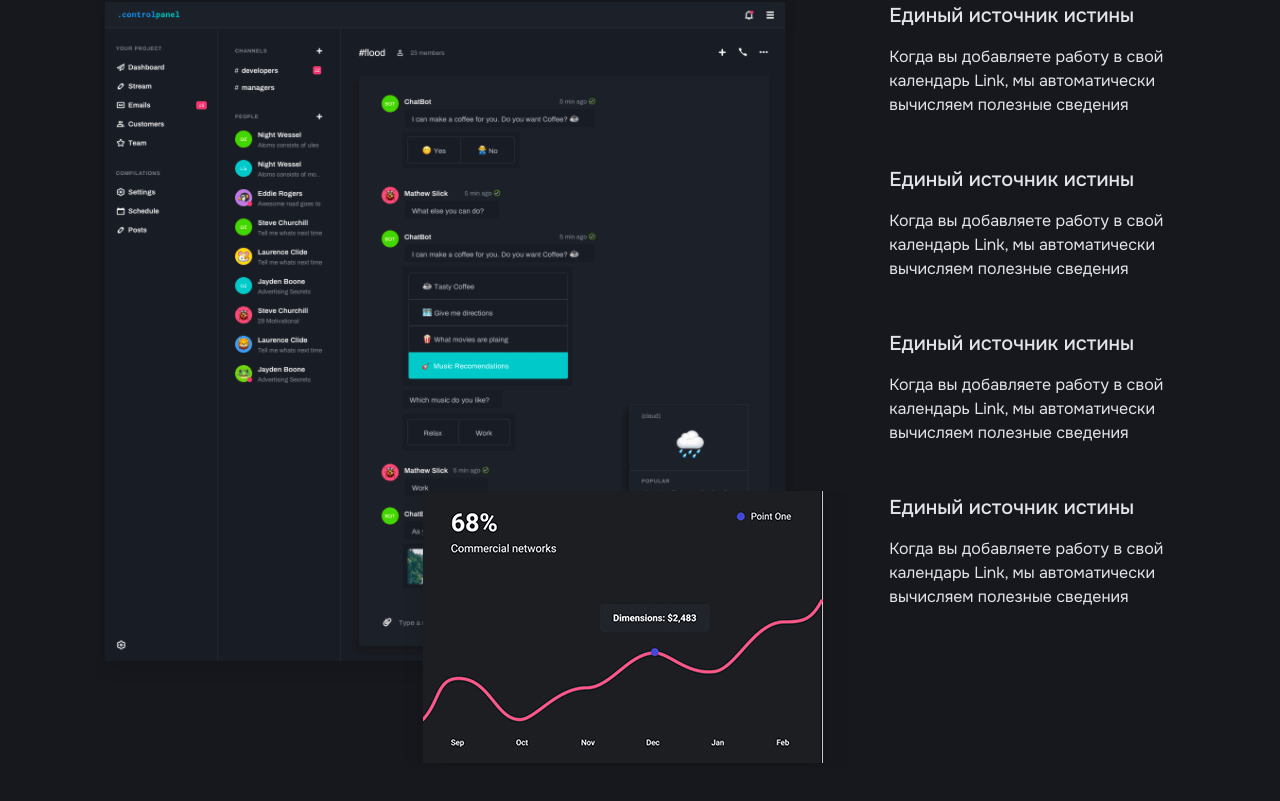
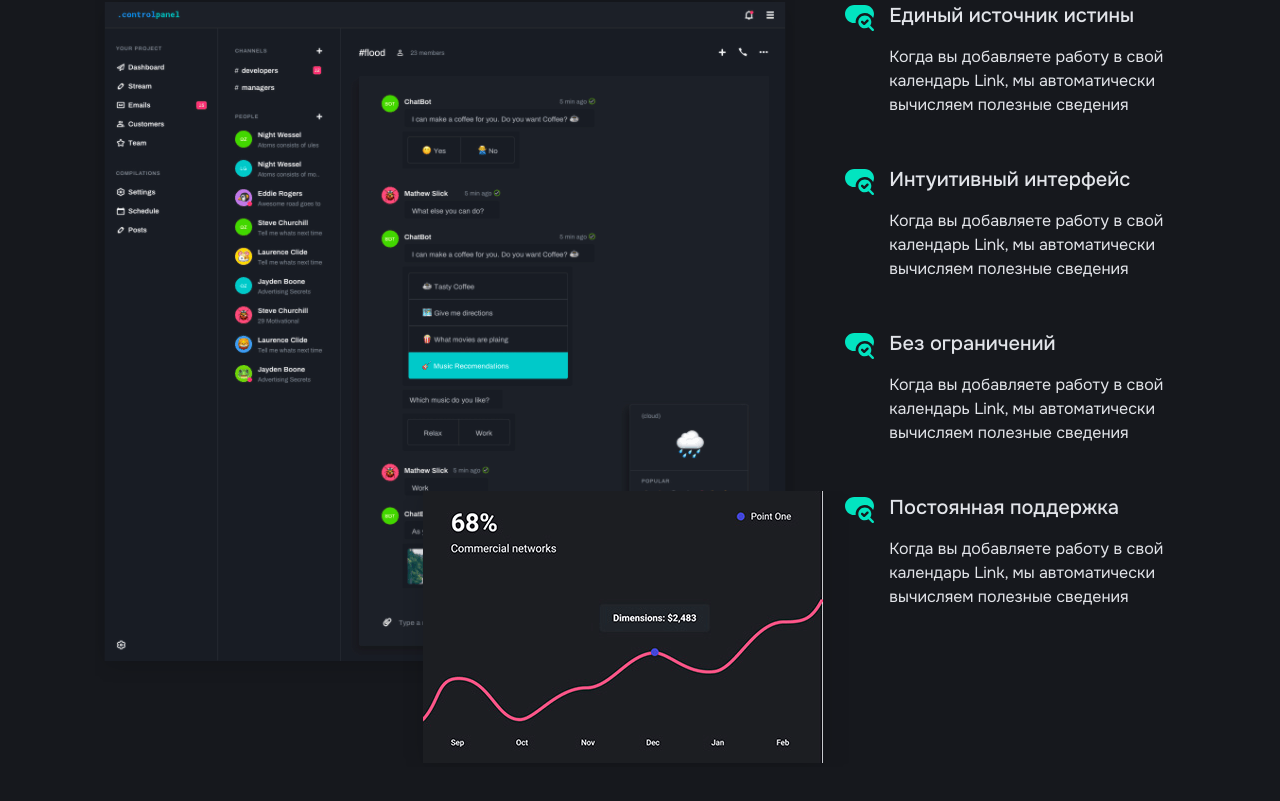
Before and after one commit to Saturnzbarzdfdsfsdf/marketing, a website built with Vite: page src/index.html in a window 1280 px wide. Shown: the part 2310-3111 px from the top of the page. Built offline with nearby package versions, Linux system fonts and the light colour scheme; files whose address does not match are found by name.

Commit message:
fix icon advantages

```diff
--- a/src/index.html
+++ b/src/index.html
@@ -196,6 +196,7 @@
 
 		<div class="wrapper">
 			<div class="content">
+
 				<main>
 					<section id="work-faster" class="work-faster">
 					<div class="container">
@@ -249,7 +250,7 @@
 
 								<div class="advantages__feature">
 									<h3 class="advantages__feature-title">
-										Единый источник истины
+										Интуитивный интерфейс
 									</h3>
 									<p class="advantages__feature-text">
 										Когда вы добавляете работу в свой календарь Link, мы
@@ -259,7 +260,7 @@
 
 								<div class="advantages__feature">
 									<h3 class="advantages__feature-title">
-										Единый источник истины
+										Без ограничений
 									</h3>
 									<p class="advantages__feature-text">
 										Когда вы добавляете работу в свой календарь Link, мы
@@ -269,7 +270,7 @@
 
 								<div class="advantages__feature">
 									<h3 class="advantages__feature-title">
-										Единый источник истины
+										Постоянная поддержка
 									</h3>
 									<p class="advantages__feature-text">
 										Когда вы добавляете работу в свой календарь Link, мы
--- a/src/sass/components/_advantages.scss
+++ b/src/sass/components/_advantages.scss
@@ -67,7 +67,7 @@
 				content: '';
 				position: absolute;
 
-				background: url('../../assets/svg/Union1.svg');
+				background: url('../../assets/images/Union1.svg');
 				background-repeat: no-repeat;
 				background-position: center;
 
```
